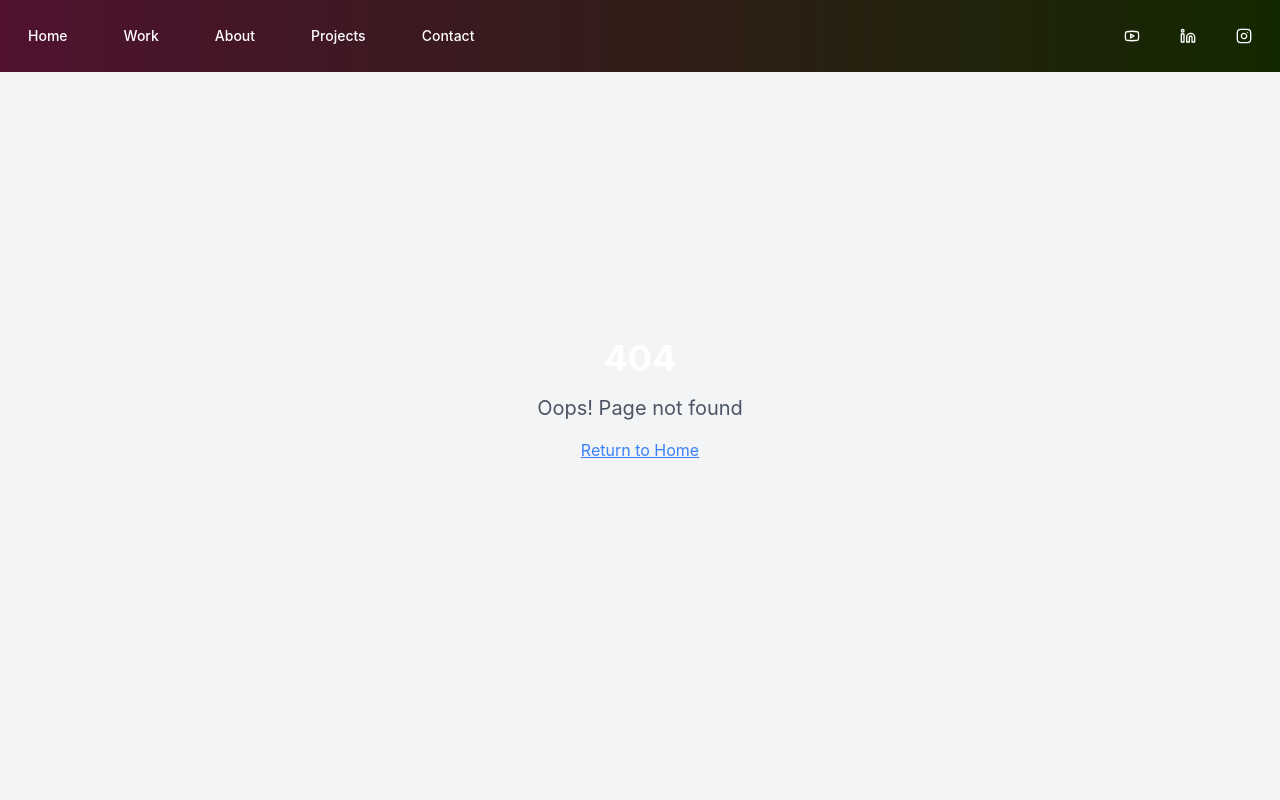
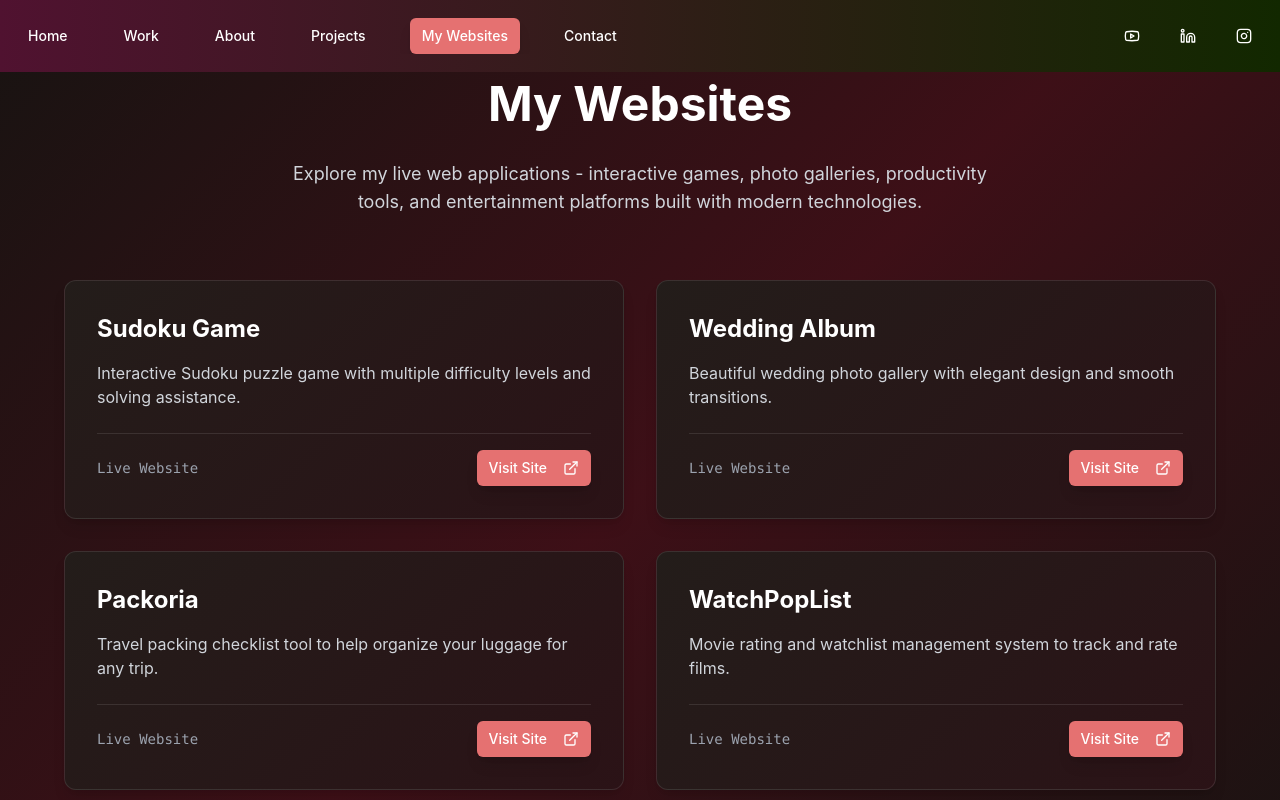
Before and after one commit to JustSuffer/Portfolio, a React (Vite) app: page /my-websites in a window 1280 px wide. Before the commit this address had no page. Shown: the top 800 px of the page. Built offline with nearby package versions, Linux system fonts and the light colour scheme.

Commit message:
Add "My Websites" page

```diff
--- a/src/App.tsx
+++ b/src/App.tsx
@@ -8,6 +8,7 @@ import Home from "./pages/Home";
 import Work from "./pages/Work";
 import About from "./pages/About";
 import Projects from "./pages/Projects";
+import MyWebsites from "./pages/MyWebsites";
 import Contact from "./pages/Contact";
 import NotFound from "./pages/NotFound";
 
@@ -26,6 +27,7 @@ const App = () => (
             <Route path="/work" element={<Work />} />
             <Route path="/about" element={<About />} />
             <Route path="/projects" element={<Projects />} />
+            <Route path="/my-websites" element={<MyWebsites />} />
             <Route path="/contact" element={<Contact />} />
             <Route path="*" element={<NotFound />} />
           </Routes>
--- a/src/components/Navigation.tsx
+++ b/src/components/Navigation.tsx
@@ -10,6 +10,7 @@ const Navigation = () => {
     { name: "Work", path: "/work" },
     { name: "About", path: "/about" },
     { name: "Projects", path: "/projects" },
+    { name: "My Websites", path: "/my-websites" },
     { name: "Contact", path: "/contact" },
   ];
 
--- /dev/null
+++ b/src/pages/MyWebsites.tsx
@@ -0,0 +1,94 @@
+import { Button } from "@/components/ui/button";
+import { ExternalLink } from "lucide-react";
+
+const MyWebsites = () => {
+  const websites = [
+    {
+      title: "Sudoku Game",
+      description: "Interactive Sudoku puzzle game with multiple difficulty levels and solving assistance.",
+      url: "https://sudoku-izgames.netlify.app",
+      gradient: "from-blue-600/20 to-purple-600/20"
+    },
+    {
+      title: "Wedding Album",
+      description: "Beautiful wedding photo gallery with elegant design and smooth transitions.",
+      url: "https://wedding-album-ized.netlify.app",
+      gradient: "from-pink-600/20 to-rose-600/20"
+    },
+    {
+      title: "Packoria",
+      description: "Travel packing checklist tool to help organize your luggage for any trip.",
+      url: "https://packoria.netlify.app",
+      gradient: "from-green-600/20 to-teal-600/20"
+    },
+    {
+      title: "WatchPopList",
+      description: "Movie rating and watchlist management system to track and rate films.",
+      url: "https://watchpoplist.netlify.app",
+      gradient: "from-orange-600/20 to-red-600/20"
+    }
+  ];
+
+  return (
+    <div className="min-h-screen bg-portfolio-gradient px-4 sm:px-6 py-16 sm:py-20">
+      <div className="max-w-6xl mx-auto">
+        <div className="text-center mb-12 sm:mb-16">
+          <h1 className="text-3xl sm:text-4xl lg:text-5xl font-bold text-white mb-6 sm:mb-8">My Websites</h1>
+          <p className="text-base sm:text-lg text-gray-300 max-w-3xl mx-auto leading-relaxed px-4">
+            Explore my live web applications - interactive games, photo galleries,
+            productivity tools, and entertainment platforms built with modern technologies.
+          </p>
+        </div>
+
+        <div className="grid grid-cols-1 md:grid-cols-2 gap-6 sm:gap-8">
+          {websites.map((website, index) => (
+            <div
+              key={index}
+              className={`bg-portfolio-card rounded-xl p-6 sm:p-8 shadow-lg border border-white/10 hover:border-white/20 transition-all duration-300 cursor-pointer group bg-gradient-to-br ${website.gradient}`}
+              onClick={() => window.open(website.url, '_blank')}
+            >
+              <div className="flex flex-col h-full">
+                <div className="flex-1">
+                  <h3 className="text-xl sm:text-2xl font-bold text-white mb-4 group-hover:text-portfolio-red transition-colors">
+                    {website.title}
+                  </h3>
+                  <p className="text-gray-300 leading-relaxed text-sm sm:text-base mb-6">
+                    {website.description}
+                  </p>
+                </div>
+
+                <div className="flex items-center justify-between pt-4 border-t border-white/10">
+                  <span className="text-xs sm:text-sm text-gray-400 font-mono">
+                    Live Website
+                  </span>
+                  <Button
+                    variant="portfolio"
+                    size="sm"
+                    className="group-hover:scale-105 transition-transform"
+                    onClick={(e) => {
+                      e.stopPropagation();
+                      window.open(website.url, '_blank');
+                    }}
+                  >
+                    Visit Site
+                    <ExternalLink className="ml-2 h-4 w-4" />
+                  </Button>
+                </div>
+              </div>
+            </div>
+          ))}
+        </div>
+
+        <div className="mt-12 sm:mt-16 text-center">
+          <div className="inline-flex items-center px-6 py-3 rounded-full bg-white/5 border border-white/10">
+            <span className="text-sm text-gray-400">
+              Click any card to visit the website directly
+            </span>
+          </div>
+        </div>
+      </div>
+    </div>
+  );
+};
+
+export default MyWebsites;
```
